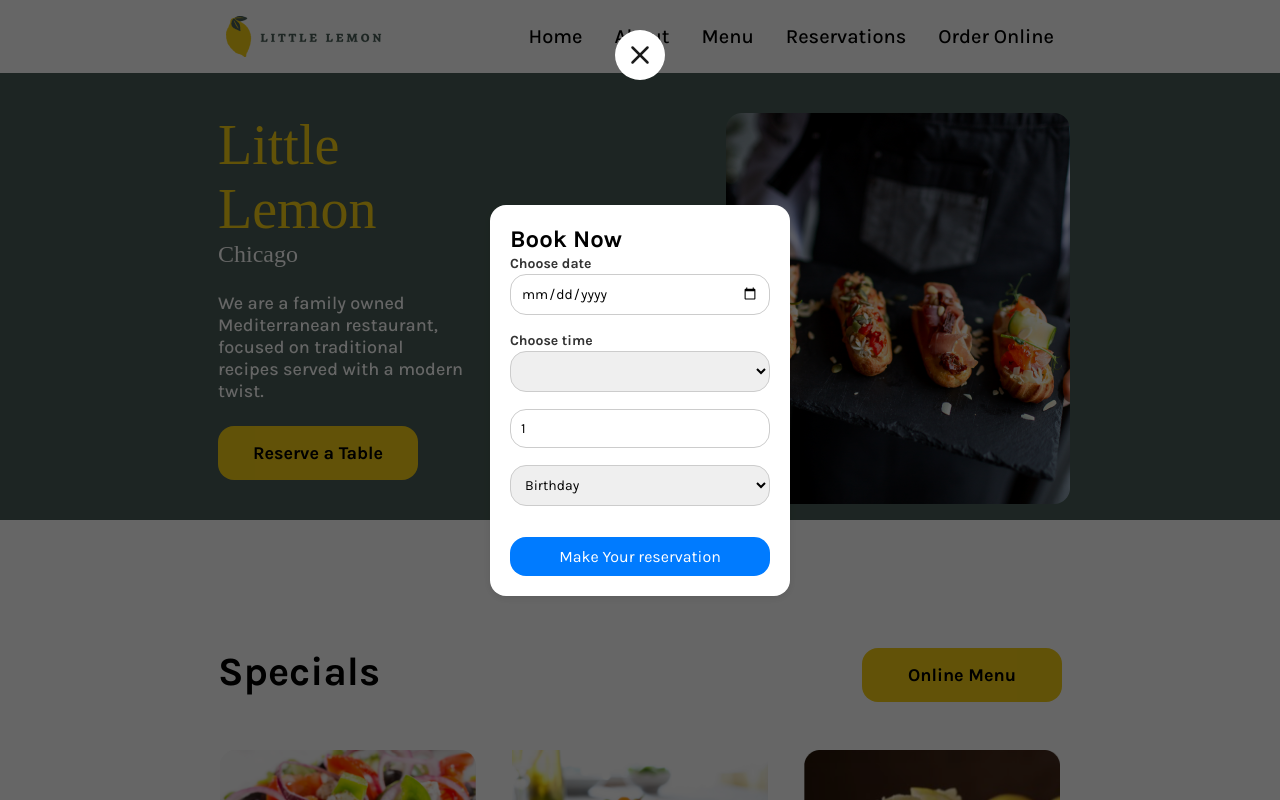
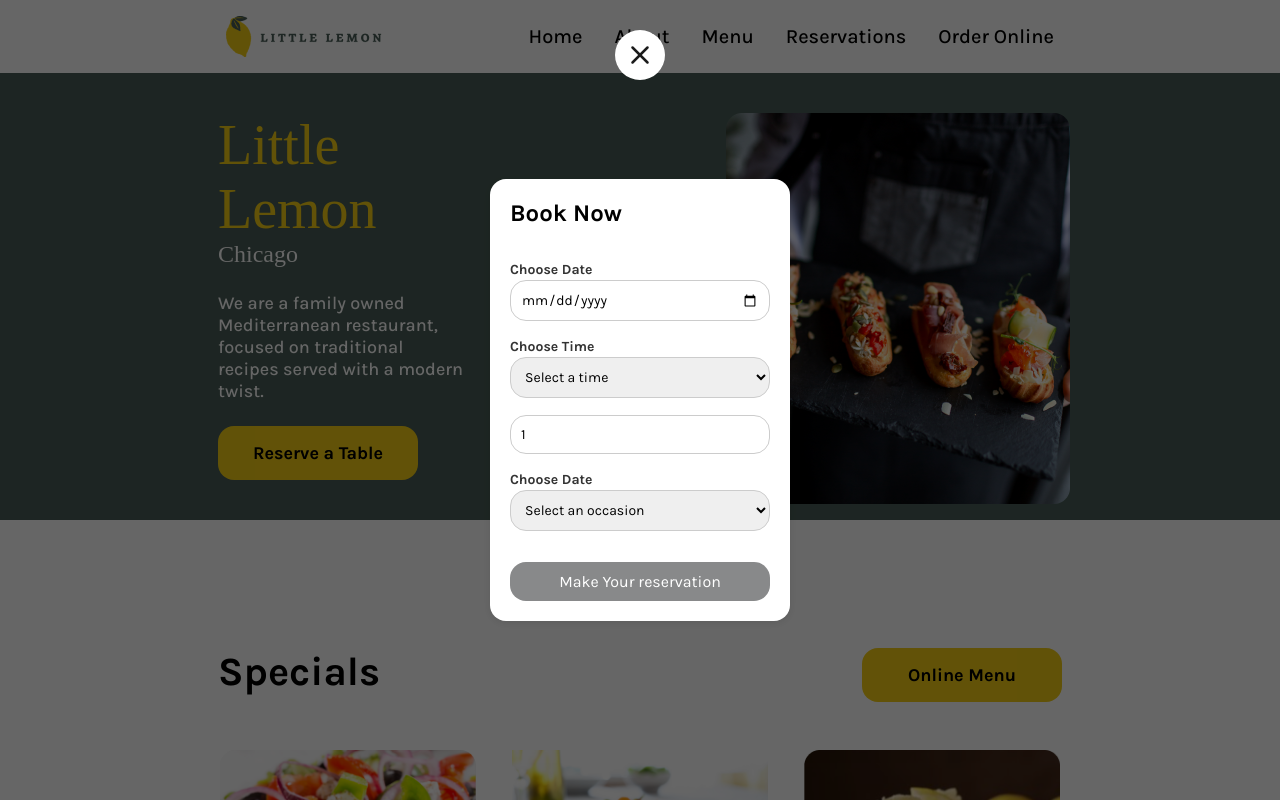
Before and after one commit to ViniSCode/little-lemon-frontend-capstone, a Next.js app: page / in a window 1280 px wide. Both pictures are taken after a click on the button "Reserve a Table". Shown: the top 800 px of the page. Built offline with nearby package versions, Linux system fonts and the light colour scheme; a web font is replaced by a local one.

Commit message:
Add form client-side validation

```diff
--- a/src/components/BookingPage/BookingForm.js
+++ b/src/components/BookingPage/BookingForm.js
@@ -3,6 +3,7 @@ import { useEffect } from "react";
 export function BookingForm({
   setDate,
   setTime,
+  time,
   setNumberOfGuests,
   setOccasion,
   date,
@@ -19,18 +20,23 @@ export function BookingForm({
   return (
     <form onSubmit={(event) => handleSubmitBooking(event)}>
       <h2 className="book-now">Book Now</h2>
-      <label htmlFor="res-date">Choose date</label>
+      <label htmlFor="res-date">Choose Date</label>
       <input
         type="date"
         id="res-date"
+        required
         onChange={(e) => setDate(e.target.value)}
       />
-      <label htmlFor="res-time">Choose time</label>
+      <label htmlFor="res-time">Choose Time</label>
       <select
         id="res-time"
-        value={availableTimes?.times[0]}
-        onChange={(e) => setSelectedTime(e.target.value)}
+        value={time}
+        required
+        onChange={(e) => setTime(e.target.value)}
       >
+        <option value="" disabled>
+          Select a time
+        </option>
         {availableTimes &&
           availableTimes.times.map((time) => (
             <option key={time} value={time}>
@@ -38,6 +44,7 @@ export function BookingForm({
             </option>
           ))}
       </select>
+      <label>
         <input
           type="number"
           placeholder="1"
@@ -45,16 +52,31 @@ export function BookingForm({
           max="10"
           value={numberOfGuests}
           onChange={(e) => setNumberOfGuests(e.target.value)}
-      />
+        />{" "}
+        Choose Date
+      </label>
       <select
         id="occasion"
         value={occasion}
         onChange={(e) => setOccasion(e.target.value)}
+        required
       >
+        <option value="" disabled>
+          Select an occasion
+        </option>
         <option value="Birthday">Birthday</option>
         <option value="Anniversary">Anniversary</option>
       </select>
-      <input type="submit" value="Make Your reservation" />
+      <input
+        type="submit"
+        value="Make Your reservation"
+        disabled={
+          time.trim() === "" ||
+          date.trim() === "" ||
+          numberOfGuests === 0 ||
+          occasion.trim() === ""
+        }
+      />
     </form>
   );
 }
--- a/src/components/BookingPage/index.js
+++ b/src/components/BookingPage/index.js
@@ -9,21 +9,17 @@ export function BookingPage({ dispatch, availableTimes }) {
   const [date, setDate] = useState("");
   const [time, setTime] = useState("");
   const [numberOfGuests, setNumberOfGuests] = useState(1);
-  const [occasion, setOccasion] = useState("Birthday");
+  const [occasion, setOccasion] = useState("");
 
   function handleSubmitBooking(e) {
     e.preventDefault();
-    console.log({
-      date,
-      time,
-      numberOfGuests,
-      occasion,
-    });
 
     if (!date || !time || !numberOfGuests || !occasion) {
       window.alert("Please fill in all fields.");
       return;
     }
+
+    console.log("submitted");
   }
 
   return (
@@ -46,6 +42,7 @@ export function BookingPage({ dispatch, availableTimes }) {
         handleSubmitBooking={handleSubmitBooking}
         numberOfGuests={numberOfGuests}
         occasion={occasion}
+        time={time}
       />
     </div>
   );
--- a/src/components/BookingPage/styles.module.css
+++ b/src/components/BookingPage/styles.module.css
@@ -78,6 +78,11 @@
   background-color: #0056b3;
 }
 
-.book-now {
+.booking-background input[type="submit"]:disabled {
+  background-color: #88898a;
+  pointer-events: none;
+}
+
+.booking-background h2 {
   margin-bottom: 2rem;
 }
--- a/src/pages/_document.js
+++ b/src/pages/_document.js
@@ -1,4 +1,5 @@
 import { Head, Html, Main, NextScript } from "next/document";
+import Script from "next/script";
 
 export default function Document() {
   return (
@@ -22,6 +23,11 @@ export default function Document() {
           content="Discover a delightful culinary experience at Little Lemon, where flavor and freshness meet in perfect harmony. Our charming restaurant serves up a tantalizing array of delectable dishes that cater to every palate. Join us for a delightful journey through a world of exquisite flavors and warm hospitality."
         />
         <meta name="og:image" content="/assets/og-image.png" />
+
+        <Script
+          src="https://raw.githubusercontent.com/Meta-Front-End-Developer-PC/capstone/master/api.js"
+          strategy="beforeInteractive"
+        />
       </Head>
       <body>
         <Main />
```
Lines whose indentation alone changed are shown as unchanged.
